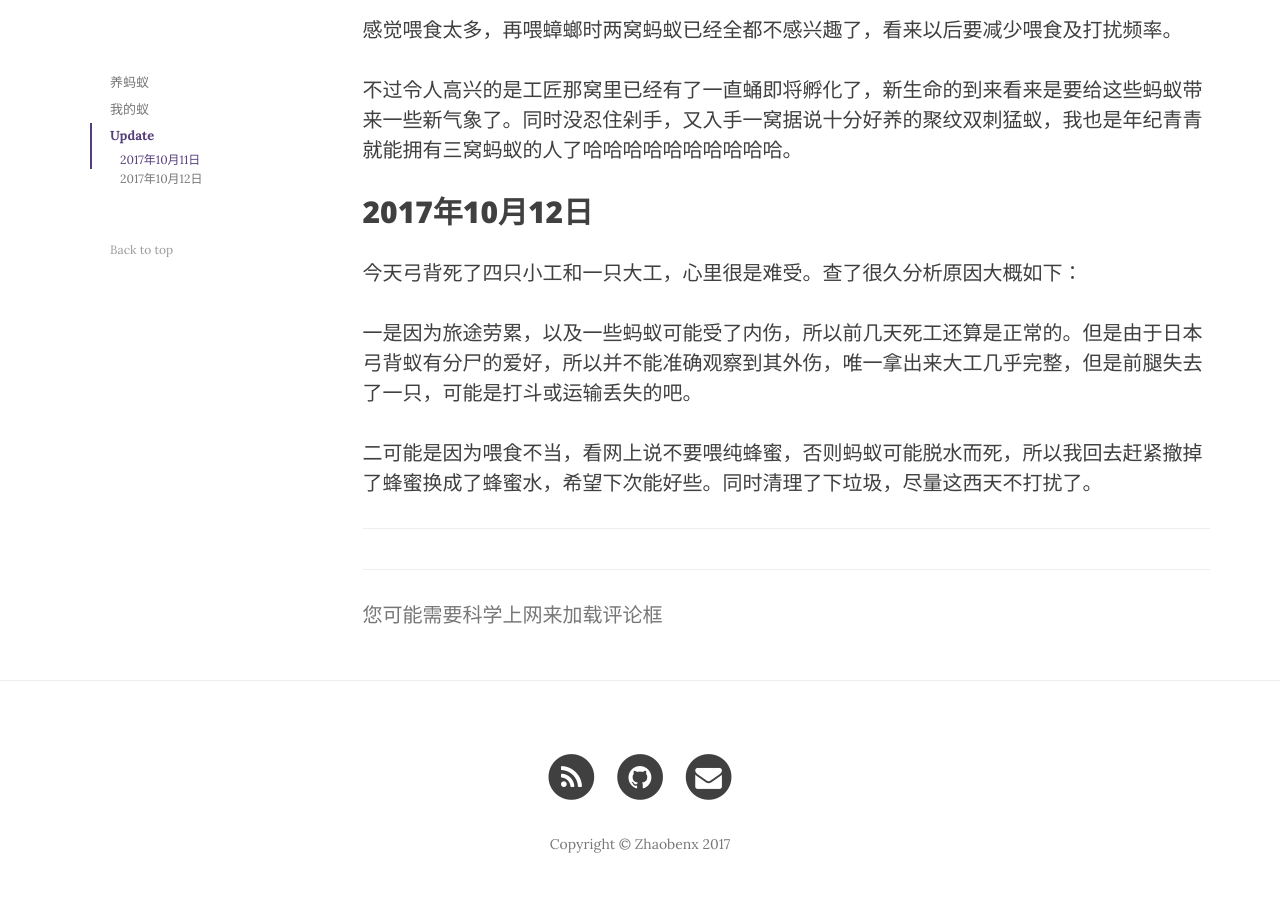
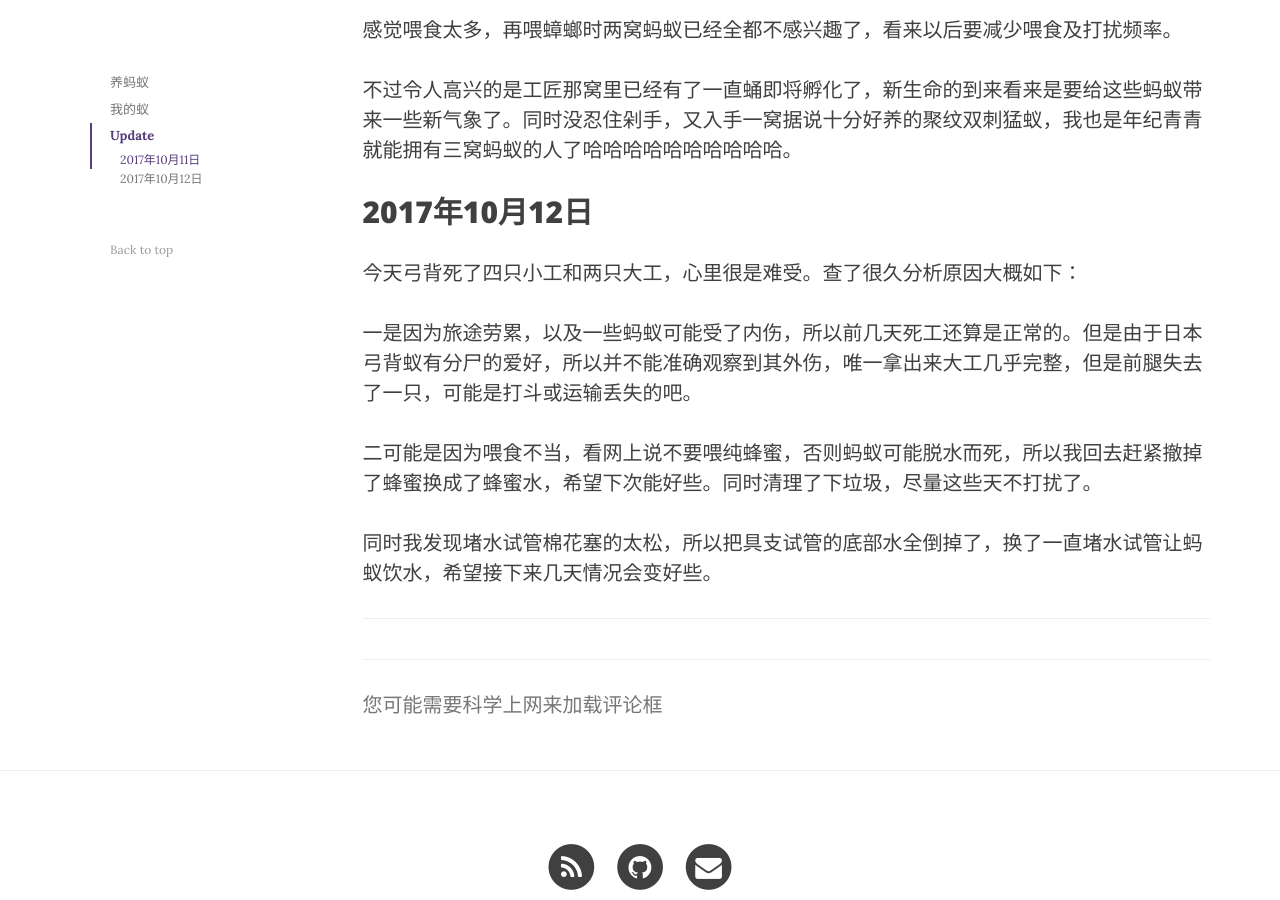
Before and after one commit to zhaobenx/zhaobenx.github.io, a Jekyll site: the page built from _posts/2017-10-10-love-ants.md, in a window 1280 px wide and 900 px high, scrolled down 2350 px. Built offline with Jekyll 4.4.1, drawn with Linux system fonts in a browser that asks for light colours; nearby versions of some CDN libraries; comment, search, counter and statistics services are not loaded.

Commit message:
Update 2017-10-10-love-ants.md

```diff
--- a/_posts/2017-10-10-love-ants.md
+++ b/_posts/2017-10-10-love-ants.md
@@ -58,8 +58,10 @@ published: true
 
 ## 2017年10月12日
 
-今天弓背死了四只小工和一只大工，心里很是难受。查了很久分析原因大概如下：
+今天弓背死了四只小工和两只大工，心里很是难受。查了很久分析原因大概如下：
 
 一是因为旅途劳累，以及一些蚂蚁可能受了内伤，所以前几天死工还算是正常的。但是由于日本弓背蚁有分尸的爱好，所以并不能准确观察到其外伤，唯一拿出来大工几乎完整，但是前腿失去了一只，可能是打斗或运输丢失的吧。
 
-二可能是因为喂食不当，看网上说不要喂纯蜂蜜，否则蚂蚁可能脱水而死，所以我回去赶紧撤掉了蜂蜜换成了蜂蜜水，希望下次能好些。同时清理了下垃圾，尽量这西天不打扰了。
+二可能是因为喂食不当，看网上说不要喂纯蜂蜜，否则蚂蚁可能脱水而死，所以我回去赶紧撤掉了蜂蜜换成了蜂蜜水，希望下次能好些。同时清理了下垃圾，尽量这些天不打扰了。
+
+同时我发现堵水试管棉花塞的太松，所以把具支试管的底部水全倒掉了，换了一直堵水试管让蚂蚁饮水，希望接下来几天情况会变好些。
```
